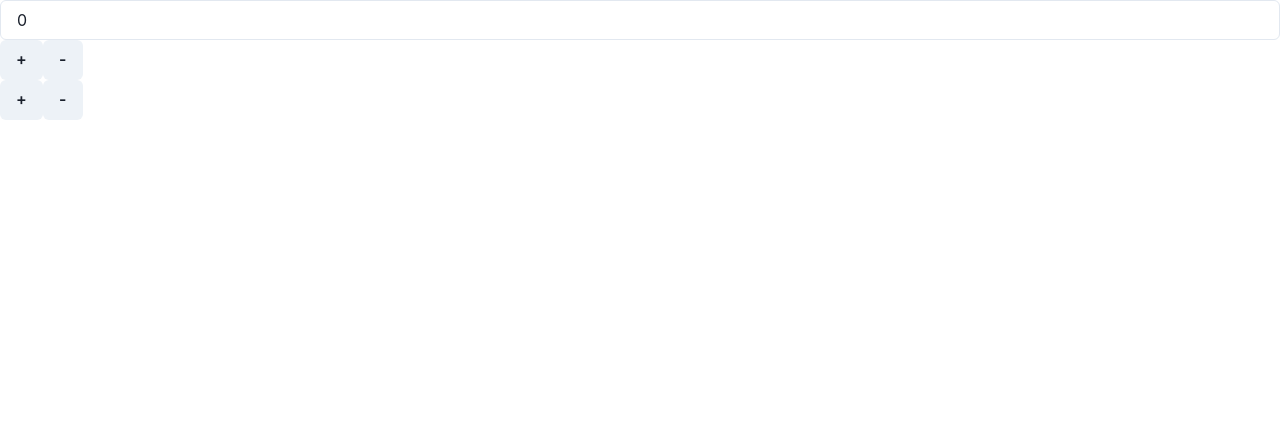
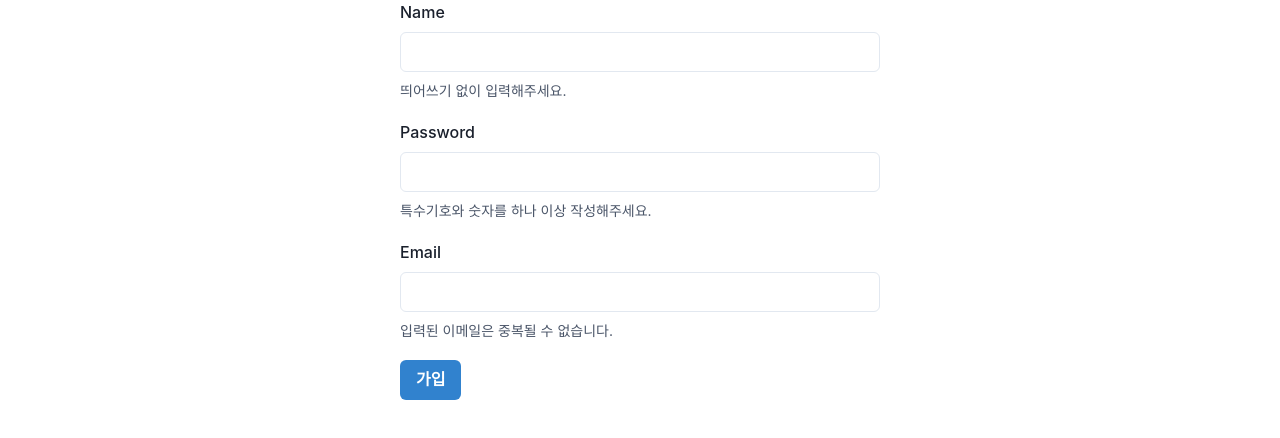
Before and after one commit to 1082cubi/react20231031, a React (Create React App) app: page / in a window 1280 px wide. Shown: the top 438 px of the page. Built offline with nearby package versions, Linux system fonts and the light colour scheme.

Commit message:
input 요소에 value,onChange prop 사용

```diff
--- a/src/App.js
+++ b/src/App.js
@@ -1,27 +1,83 @@
 import React, { useState } from "react";
-import { Box, Button, Input } from "@chakra-ui/react";
+import {
+  Box,
+  Button,
+  Center,
+  FormControl,
+  FormHelperText,
+  FormLabel,
+  Input,
+} from "@chakra-ui/react";
 
 function App(props) {
-  const [number, setNumber] = useState(0);
+  const [name, setName] = useState("");
+  const [password, setPassword] = useState("");
+  const [email, setEmail] = useState("");
+  const [submitting, setSubmitting] = useState(false);
 
-  function handlePlusButtonClick() {
-    setNumber(number + 1);
+  function handleNameInput(e) {
+    setName(e.target.value);
   }
-  function handleMinusButtonClick() {
-    setNumber(number - 1);
+  function handlePasswordInput(e) {
+    setPassword(e.target.value);
   }
+
+  function handleEmailInput(e) {
+    setEmail(e.target.value);
+  }
+
+  function handleSubmit() {
+    setSubmitting(true);
+    /*
+    axios
+      .post("/adduser", {
+        name,
+        email,
+        password,
+      })
+      .then((response) => console.log("성공할 때 해야하는일"))
+      .catch((error) => console.log("실패할 때 해야하는 일"))
+      .finally(() => console.log("꼭 해야하는 일"));
+
+     */
+  }
+
   return (
-    <div>
-      <Input type="number" value={number}></Input>
-      <Box>
-        <Button onClick={handlePlusButtonClick}>+</Button>
-        <Button onClick={handleMinusButtonClick}>-</Button>
+    <Center>
+      <Box w={"480px"}>
+        <FormControl mb={5}>
+          <FormLabel>Name</FormLabel>
+          <Input type="text" value={name} onChange={handleNameInput} />
+          <FormHelperText>띄어쓰기 없이 입력해주세요.</FormHelperText>
+        </FormControl>
+
+        <FormControl mb={5}>
+          <FormLabel>Password</FormLabel>
+          <Input
+            type="password"
+            value={password}
+            onChange={handlePasswordInput}
+          />
+          <FormHelperText>
+            특수기호와 숫자를 하나 이상 작성해주세요.
+          </FormHelperText>
+        </FormControl>
+
+        <FormControl mb={5}>
+          <FormLabel>Email</FormLabel>
+          <Input type="email" value={email} onChange={handleEmailInput} />
+          <FormHelperText>입력된 이메일은 중복될 수 없습니다.</FormHelperText>
+        </FormControl>
+
+        <Button
+          onClick={handleSubmit}
+          colorScheme="blue"
+          isLoading={submitting}
+        >
+          가입
+        </Button>
       </Box>
-      <Box>
-        <Button onClick={() => setNumber(number + 1)}>+</Button>
-        <Button onClick={() => setNumber(number - 1)}>-</Button>
-      </Box>
-    </div>
+    </Center>
   );
 }
 
```
